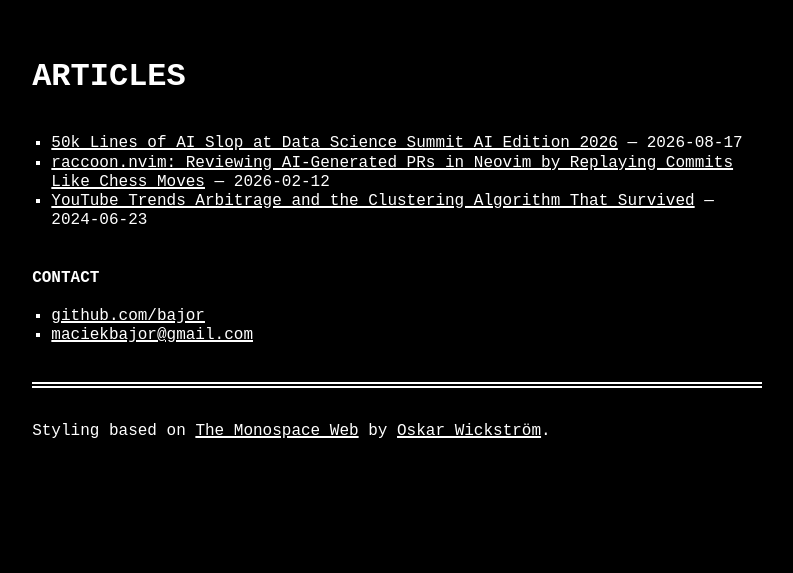
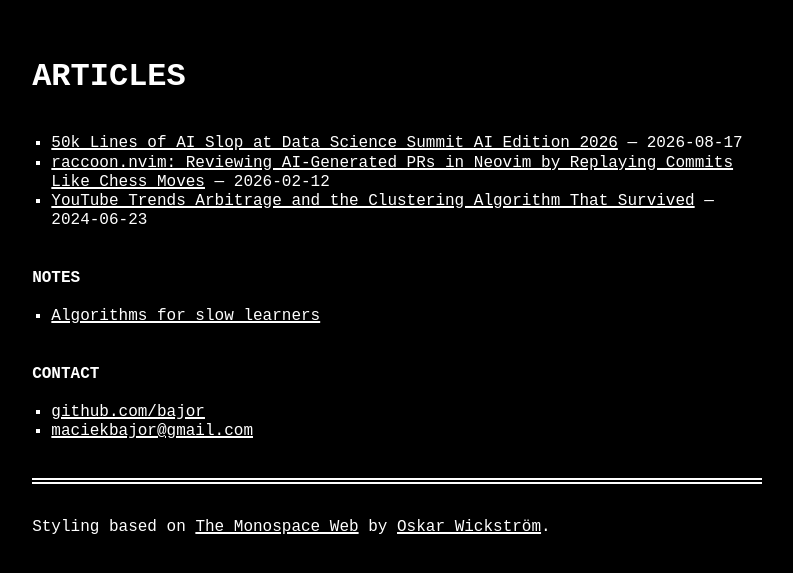
Before and after one commit to bajor/bajor-dev-blog, a Jekyll site: the page built from index.html, in a window 1280 px wide. Shown: the top 573 px of the page, without its empty margins (243-1036 px from the left). Built offline with Jekyll 4.4.1, drawn with Linux system fonts in a browser that asks for light colours; some web fonts are replaced.

Commit message:
feat: add notes section

```diff
--- a/index.html
+++ b/index.html
@@ -11,6 +11,11 @@ layout: default
   {% endfor %}
 </ul>
 
+<h2>Notes</h2>
+<ul>
+  <li><a href="https://bajor.github.io/algos-for-slow-learners/">Algorithms for slow learners</a></li>
+</ul>
+
 <h2>Contact</h2>
 <ul>
   <li><a href="https://github.com/bajor">github.com/bajor</a></li>
```
